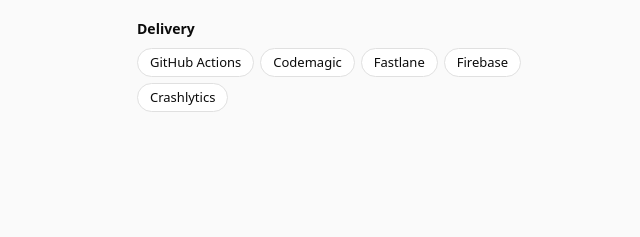
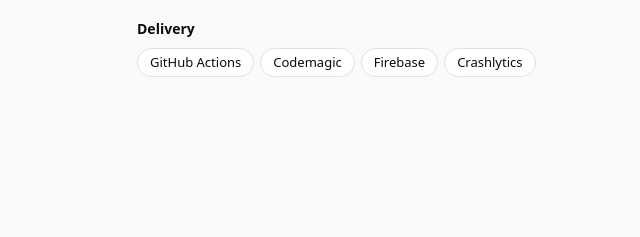
Before and after one commit to virtz/virtz.github.io, a plain HTML site: page index.html in a window 1280 px wide. Shown: the part 2319-2556 px from the top of the page, 527-1167 px from the left. Drawn offline with Linux system fonts and the light colour scheme.

Commit message:
Update Delivery skills in index.html
Removed 'Fastlane' from the Delivery skills section.

```diff
--- a/index.html
+++ b/index.html
@@ -155,7 +155,7 @@ footer{padding:28px 0 56px;color:var(--mute);font-size:13px;text-align:center}
 <div class="sk"><h4>Mobile</h4><div><span>Flutter</span><span>Dart</span><span>Platform channels</span><span>NFC</span><span>Offline-first</span><span>Push notifications</span></div></div>
 <div class="sk"><h4>Architecture</h4><div><span>Clean Architecture</span><span>MVVM</span><span>BLoC</span><span>Riverpod</span><span>Provider</span></div></div>
 <div class="sk"><h4>Backend</h4><div><span>Java</span><span>Node.js</span><span>ISO 8583</span><span>Express.js</span><span>MongoDB</span> <span>MySql</span><span>SQL</span></div></div>
-<div class="sk"><h4>Delivery</h4><div><span>GitHub Actions</span><span>Codemagic</span><span>Fastlane</span><span>Firebase</span><span>Crashlytics</span></div></div>
+<div class="sk"><h4>Delivery</h4><div><span>GitHub Actions</span><span>Codemagic</span><span>Firebase</span><span>Crashlytics</span></div></div>
 </div>
 </section>
 
```
